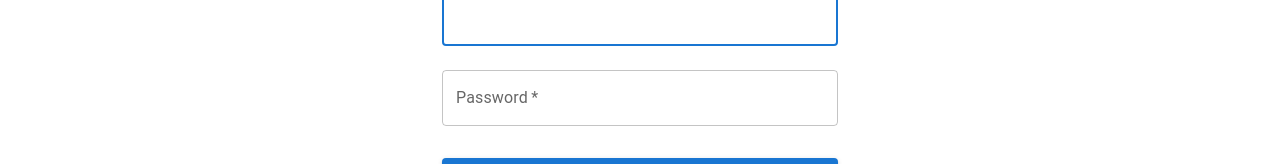
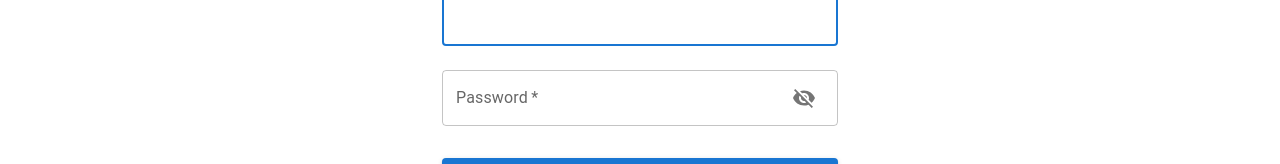
Before and after one commit to magdalenahuget/beforeAfterFrontend, a React (Create React App) app: page /signin in a window 1280 px wide. Shown: the part 186-350 px from the top of the page. Built offline with nearby package versions, Linux system fonts and the light colour scheme.

Commit message:
Feature: add icon to show and hide password
- Handle show and hide password on click

```diff
--- a/src/components/user/SignIn.jsx
+++ b/src/components/user/SignIn.jsx
@@ -11,9 +11,15 @@ import Typography from '@mui/material/Typography';
 import Container from '@mui/material/Container';
 import Header from "../layout/Header";
 import {useNavigate} from "react-router-dom";
+import {InputAdornment} from "@mui/material";
+import IconButton from "@mui/material/IconButton";
+import {Visibility, VisibilityOff} from "@mui/icons-material";
+import {useState} from "react";
 
 export default function SignIn() {
 
+    const [showPassword, setShowPassword] = useState(false);
+    const handleClickShowPassword = () => setShowPassword(!showPassword);
     const navigate = useNavigate();
 
     const handleSubmit = (event) => {
@@ -59,11 +65,23 @@ export default function SignIn() {
                             margin="normal"
                             required
                             fullWidth
+                            id="password"
+                            autoComplete="current-password"
                             name="password"
                             label="Password"
-                            type="password"
-                            id="password"
-                            autoComplete="current-password"
+                            type={showPassword ? "text" : "password"} // <-- This is where can show and hide password
+                            InputProps={{ // <-- This is where the toggle button is added.
+                                endAdornment: (
+                                    <InputAdornment position="end">
+                                        <IconButton
+                                            aria-label="toggle password visibility"
+                                            onClick={handleClickShowPassword}
+                                        >
+                                            {showPassword ? <Visibility/> : <VisibilityOff/>}
+                                        </IconButton>
+                                    </InputAdornment>
+                                )
+                            }}
                         />
                         <Button
                             type="submit"
--- a/src/components/user/SignUp.jsx
+++ b/src/components/user/SignUp.jsx
@@ -11,9 +11,15 @@ import Typography from '@mui/material/Typography';
 import Container from '@mui/material/Container';
 import Header from "../layout/Header";
 import {useNavigate} from "react-router-dom";
+import {InputAdornment} from "@mui/material";
+import IconButton from "@mui/material/IconButton";
+import {Visibility, VisibilityOff} from "@mui/icons-material";
+import {useState} from "react";
 
 export default function SignUp() {
 
+    const [showPassword, setShowPassword] = useState(false);
+    const handleClickShowPassword = () => setShowPassword(!showPassword);
     const navigate = useNavigate();
 
     const handleSubmit = (event) => {
@@ -29,7 +35,7 @@ export default function SignUp() {
         <>
             <Header/>
             <Container component="main" maxWidth="xs">
-                <CssBaseline />
+                <CssBaseline/>
                 <Box
                     sx={{
                         marginTop: 8,
@@ -38,13 +44,13 @@ export default function SignUp() {
                         alignItems: 'center',
                     }}
                 >
-                    <Avatar sx={{ m: 1, bgcolor: '#EA9215' }}>
-                        <LockOutlinedIcon />
+                    <Avatar sx={{m: 1, bgcolor: '#EA9215'}}>
+                        <LockOutlinedIcon/>
                     </Avatar>
                     <Typography component="h1" variant="h5">
                         Sign up
                     </Typography>
-                    <Box component="form" noValidate onSubmit={handleSubmit} sx={{ mt: 3 }}>
+                    <Box component="form" noValidate onSubmit={handleSubmit} sx={{mt: 3}}>
                         <Grid container spacing={2}>
                             <Grid item xs={12}>
                                 <TextField
@@ -71,11 +77,23 @@ export default function SignUp() {
                                 <TextField
                                     required
                                     fullWidth
+                                    id="password"
+                                    autoComplete="new-password"
                                     name="password"
                                     label="Password"
-                                    type="password"
-                                    id="password"
-                                    autoComplete="new-password"
+                                    type={showPassword ? "text" : "password"}
+                                    InputProps={{
+                                        endAdornment: (
+                                            <InputAdornment position="end">
+                                                <IconButton
+                                                    aria-label="toggle password visibility"
+                                                    onClick={handleClickShowPassword}
+                                                >
+                                                    {showPassword ? <Visibility/> : <VisibilityOff/>}
+                                                </IconButton>
+                                            </InputAdornment>
+                                        )
+                                    }}
                                 />
                             </Grid>
                             {/*<Grid item xs={12}>*/}
@@ -89,7 +107,7 @@ export default function SignUp() {
                             type="submit"
                             fullWidth
                             variant="contained"
-                            sx={{ mt: 3, mb: 2 }}
+                            sx={{mt: 3, mb: 2}}
                         >
                             Sign Up
                         </Button>
```
